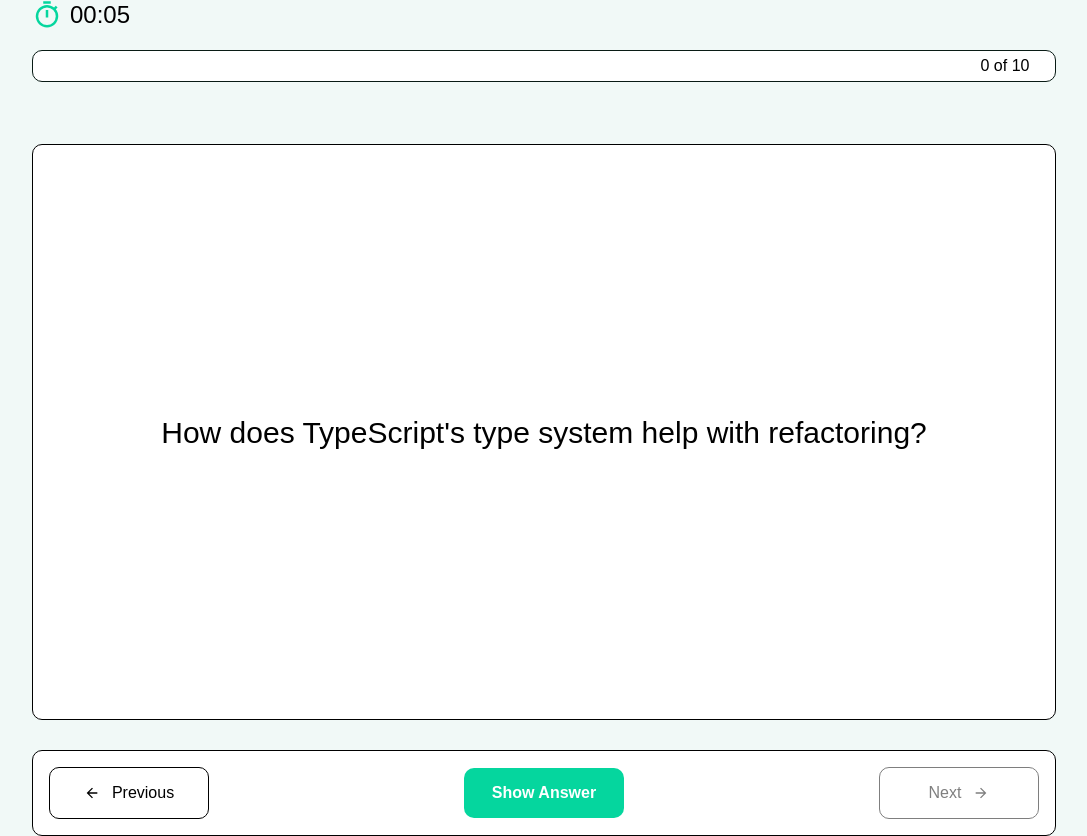
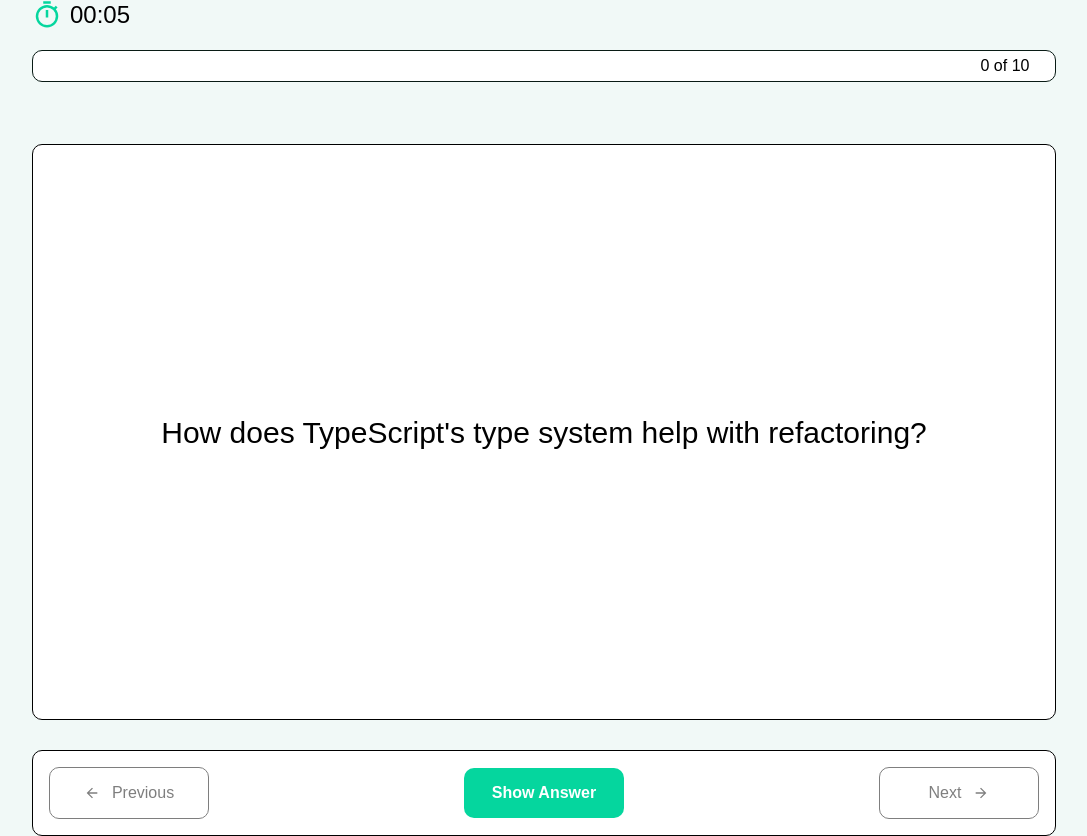
Before and after one commit to AltanfizGenity/Roadmapsh-FrontEnd-Project, a Svelte app in the folder projects/flash-card/: page / in a window 1280 px wide. Shown: the whole page, without its empty margins (96-1183 px from the left). Built offline with nearby package versions, Linux system fonts and the light colour scheme.

Commit message:
add edge case for previous and next controller button

```diff
--- a/projects/flash-card/src/App.svelte
+++ b/projects/flash-card/src/App.svelte
@@ -77,6 +77,15 @@
       <ProgressBar {...{ progressMeter, totalLength: testData.length }} />
     </header>
     <Card {...{ currentTest, isFlipped }} />
-    <Controller {...{ currentTest, flipCard, changeTest, isFlipped }} />
+    <Controller
+      {...{
+        currentTest,
+        flipCard,
+        changeTest,
+        isFlipped,
+        testData,
+        testIndex: index,
+      }}
+    />
   </main>
 {/if}
--- a/projects/flash-card/src/libs/Controller.svelte
+++ b/projects/flash-card/src/libs/Controller.svelte
@@ -3,14 +3,50 @@
   import NextButton from "./NextButton.svelte";
   import PreviousButton from "./PreviousButton.svelte";
 
-  let { flipCard, currentTest, changeTest, isFlipped }: ControllerProps =
-    $props();
+  let {
+    flipCard,
+    currentTest,
+    changeTest,
+    isFlipped,
+    testData,
+    testIndex,
+  }: ControllerProps = $props();
+
+  function canForward() {
+    if (testIndex == testData.length - 1) {
+      return false;
+    }
+
+    return true;
+  }
+
+  function canBack() {
+    if (testIndex == 0) {
+      return false;
+    }
+
+    return true;
+  }
 </script>
 
 <div class="controller">
-  <PreviousButton onclick={() => changeTest("previous")} />
+  <PreviousButton
+    onclick={() => {
+      if (canBack()) {
+        changeTest("previous");
+      }
+    }}
+    index={testIndex}
+  />
   <FlipButton onclick={flipCard} {isFlipped} />
-  <NextButton onclick={() => changeTest("next")} isOpen={currentTest.isOpen} />
+  <NextButton
+    onclick={() => {
+      if (canForward()) {
+        changeTest("next");
+      }
+    }}
+    {...{ testData, index: testIndex, isOpen: currentTest.isOpen }}
+  />
 </div>
 
 <style lang="scss">
--- a/projects/flash-card/src/libs/NextButton.svelte
+++ b/projects/flash-card/src/libs/NextButton.svelte
@@ -3,7 +3,7 @@
 </script>
 
 <button
-  class={`next-button ${props.isOpen ? "" : "disabled"}`}
+  class={`next-button ${props.isOpen ? "" : "disabled"} ${props.index >= props.testData.length - 1 ? "disabled" : ""}`}
   {...props}
   aria-disabled={!props.isOpen}
 >
--- a/projects/flash-card/src/libs/PreviousButton.svelte
+++ b/projects/flash-card/src/libs/PreviousButton.svelte
@@ -1,8 +1,11 @@
 <script lang="ts">
-  let props: EventProps = $props();
+  let props: PreviousButtonProps = $props();
 </script>
 
-<button class="previous-button" {...props}>
+<button
+  class={`previous-button ${props.index == 0 ? "disabled" : ""}`}
+  {...props}
+>
   <div class="icon previous-icon">
     <svg xmlns="http://www.w3.org/2000/svg" viewBox="0 -960 960 960"
       ><path
```
Also changed, not shown: projects/flash-card/src/vite-env.d.ts (+8 -0 lines).
